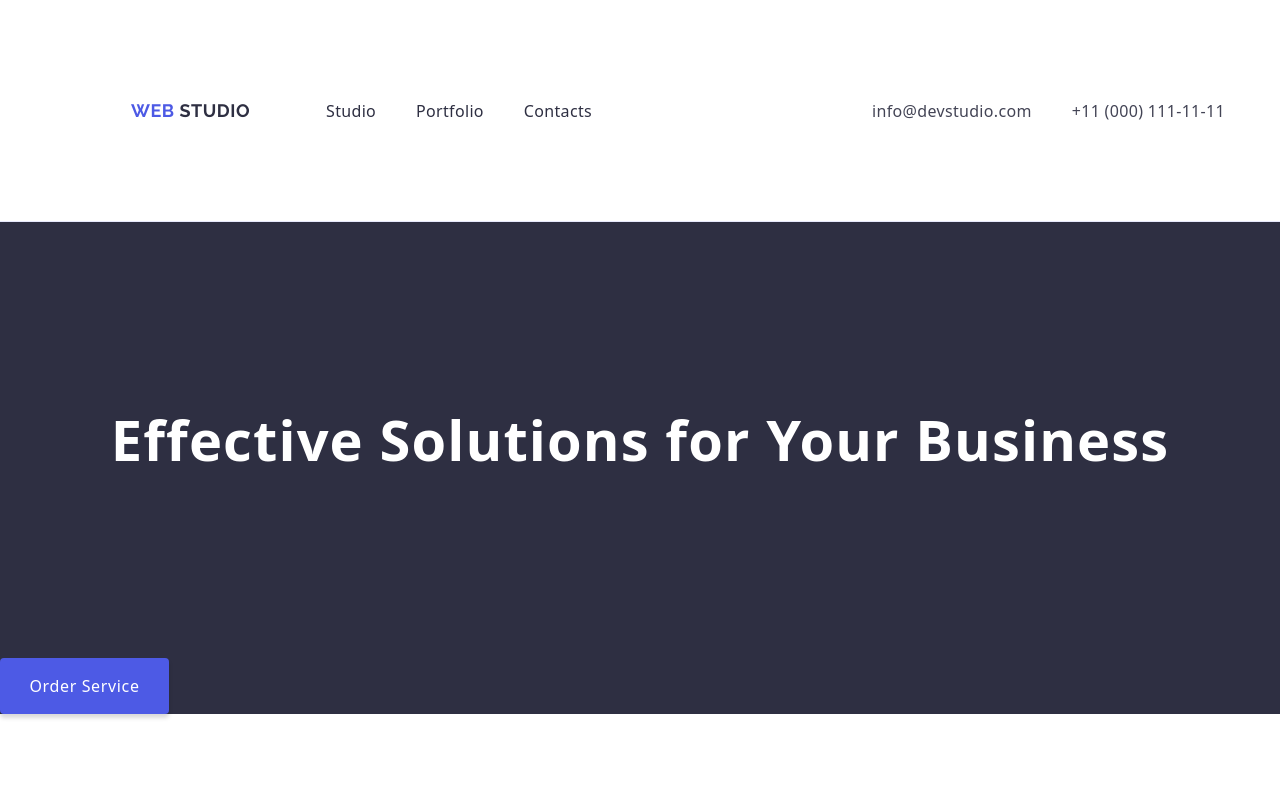
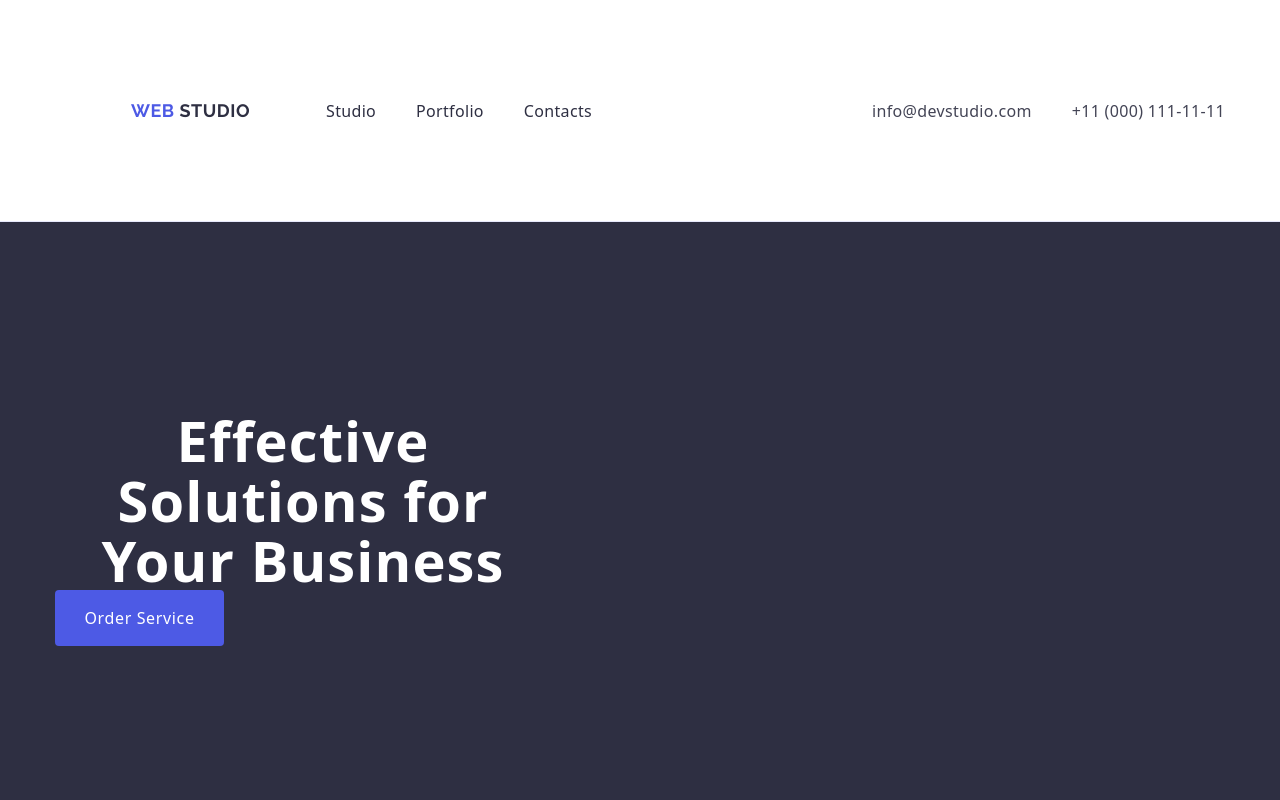
Before and after one commit to ivanchuprun/goit-markup-hw-03, a plain HTML site: page index.html in a window 1280 px wide. Shown: the top 800 px of the page. Drawn offline with nearby package versions, Linux system fonts and the light colour scheme.

Commit message:
commit add

```diff
--- a/css/styles.css
+++ b/css/styles.css
@@ -89,6 +89,7 @@ color: #404bbf;
 }
 
 .address-list {
+    padding: 24px 0;
     display: flex;
     align-items: center;
     gap: 40px;
@@ -115,30 +116,34 @@ color: #404bbf;
 
 /* Секція 1 */
 .section-page-title {
+    padding: 188px 0;
     background-color: #2e2f42;
 }
 
 .page-title {
-padding: 188px 0;
-font-weight: 700;
-font-size: 56px;
-line-height: 1.07;
-letter-spacing: 0.02em;
-text-align: center;
-color: #fff;
+    max-width: 496px;
+    font-weight: 700;
+    font-size: 56px;
+    line-height: 1.07143;
+    letter-spacing: 0.02em;
+    text-align: center;
+    color: #fff;
 }
 
 button {
+    display: block;
     min-width: 169px;
     height: 56px;
+    border: none;
+    align-items: flex-start;
+    justify-content: flex-start;
+    flex-direction: row;
+    gap: 10px;
+    border-radius: 4px;
+    background-color: #4d5ae5;
     cursor: pointer;
-    font-family: "Roboto", sans-serif;
-    border: none;
-    display: block;
-    box-shadow: 0 4px 4px 0 rgba(0, 0, 0, 0.15);
-    background-color: #4d5ae5;
-    border-radius: 4px;
 }
+
 
 .page-title-button {
     margin-top: auto;
--- a/index.html
+++ b/index.html
@@ -34,8 +34,10 @@
     <main>
         <!--Заголовок-->
         <section class="section-page-title">
+            <div class="container">
             <h1 class="page-title">Effective Solutions for Your Business</h1>
             <button type="button" class="page-title-button">Order Service</button>
+            </div>
         </section>
         <!--Виробнича інформація компанії-->
         <section class="features-section">
```
Also changed, not shown: 1 other file.
